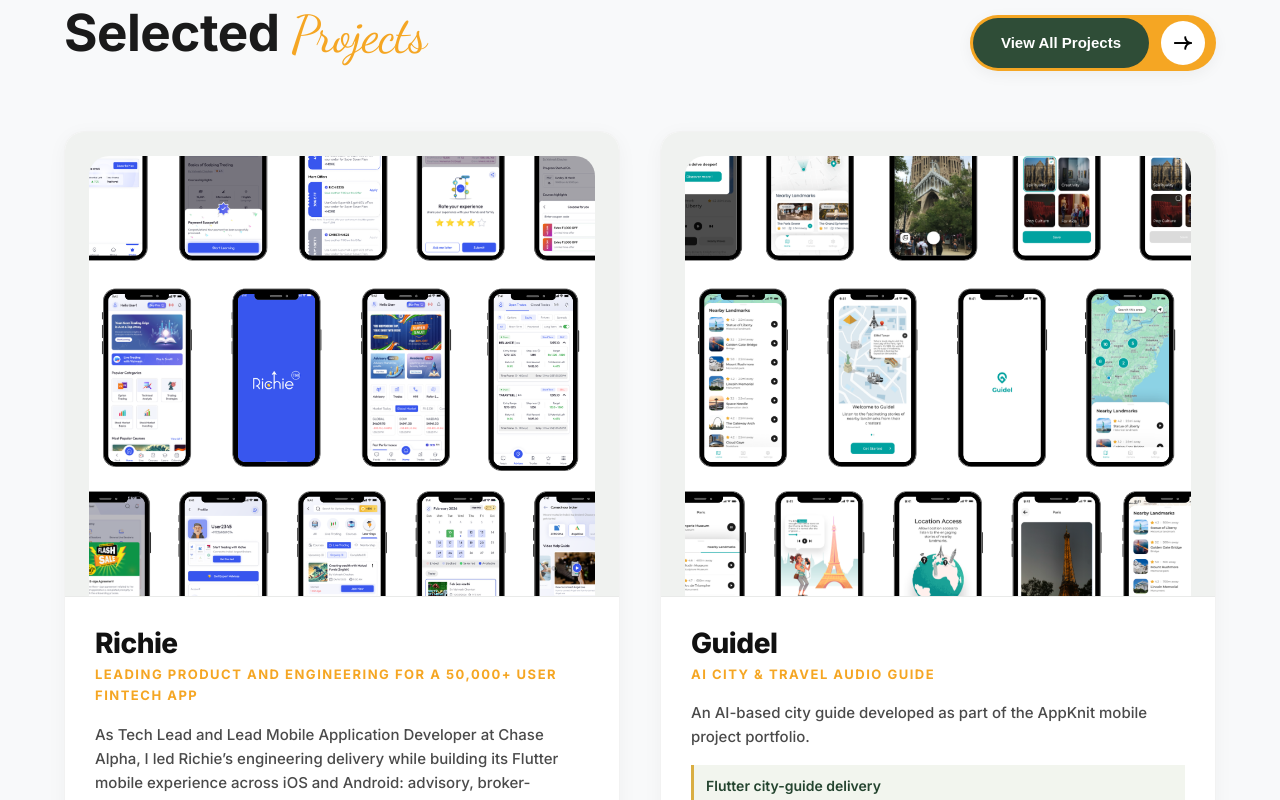
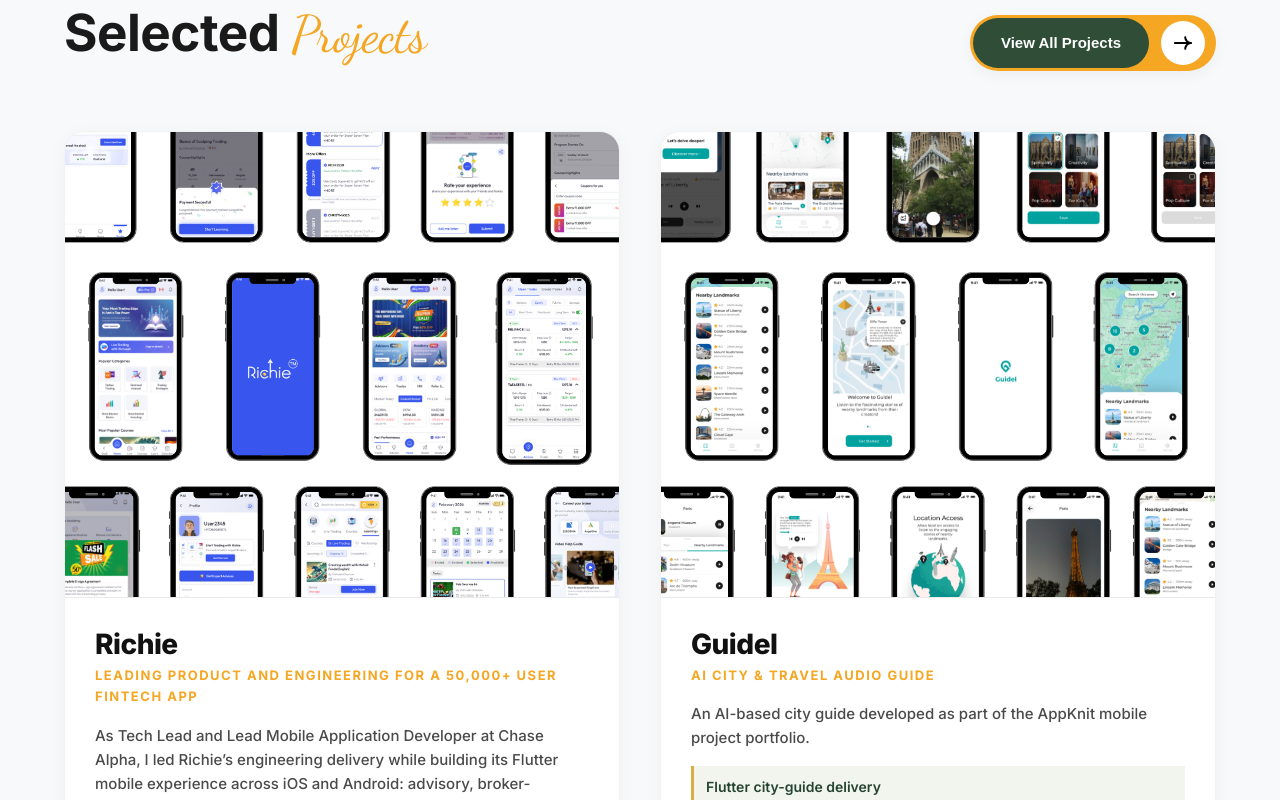
Before and after one commit to srinivas1100/srinivas1100, a React (Vite) app: page / in a window 1280 px wide. Shown: the part 3420-4220 px from the top of the page. Built offline with nearby package versions, Linux system fonts and the light colour scheme.

Commit message:
Remove screenshot frame gaps while preserving full image content

```diff
--- a/src/components/common/ProjectVisual/ProjectVisual.css
+++ b/src/components/common/ProjectVisual/ProjectVisual.css
@@ -25,3 +25,21 @@
     border-radius: 0;
 }
 .project-card:hover .project-concept-visual .project-img { transform: none; }
+
+/* Original screenshots use their intrinsic shape: no padding, letterboxing or crop. */
+.project-image-container:has(> .project-img),
+.all-projects-grid .project-image-container:has(> .project-img) {
+    padding: 0;
+    aspect-ratio: auto;
+}
+.project-image-container > .project-img,
+.all-projects-grid .project-image-container > .project-img,
+.portfolio-detail-visual > .project-img {
+    display: block;
+    width: 100%;
+    height: auto;
+    max-height: none;
+    border-radius: 0;
+    object-fit: contain;
+}
+.project-card:hover .project-image-container > .project-img { transform: none; }
--- a/src/components/common/ProjectVisual/ProjectVisual.jsx
+++ b/src/components/common/ProjectVisual/ProjectVisual.jsx
@@ -5,7 +5,7 @@ import './ProjectVisual.css';
 export default function ProjectVisual({ project, className = '' }) {
     const [failedSource, setFailedSource] = useState(null);
     if (project.image && failedSource !== project.image) {
-        const visual = <img src={project.image} alt={project.visualKind === 'concept' ? `${project.title}: AI-generated concept illustration, not an app screenshot` : project.title} className={`project-img ${className}`} loading="lazy" onError={() => setFailedSource(project.image)} />;
+        const visual = <img src={project.image} width={project.visualKind === 'concept' ? 1536 : project.id === 4 ? 900 : 940} height={project.visualKind === 'concept' ? 1024 : project.id === 4 ? 439 : 788} alt={project.visualKind === 'concept' ? `${project.title}: AI-generated concept illustration, not an app screenshot` : project.title} className={`project-img ${className}`} loading="lazy" onError={() => setFailedSource(project.image)} />;
         return project.visualKind === 'concept' ? <figure className="project-concept-visual">{visual}</figure> : visual;
     }
     return (
```
